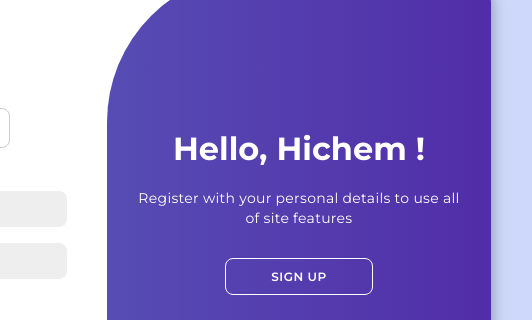
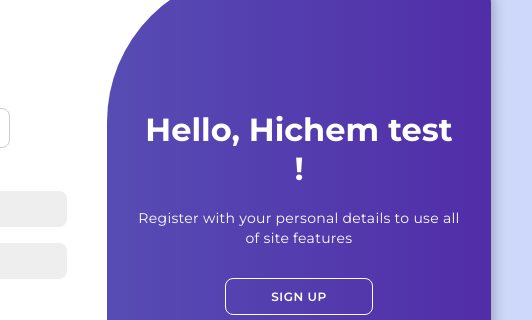
Before and after one commit to HichemBnM/login-page, a plain HTML site: page index.html in a window 1280 px wide. Shown: the part 188-508 px from the top of the page, 533-1065 px from the left. Drawn offline with Linux system fonts and the light colour scheme.

Commit message:
Update index.html

```diff
--- a/index.html
+++ b/index.html
@@ -52,7 +52,7 @@
                     <button class="hidden" id="login">Sign In</button>
                 </div>
                 <div class="toggle-panel toggle-right">
-                    <h1>Hello, Hichem !</h1>
+                    <h1>Hello, Hichem test !</h1>
                     <p>Register with your personal details to use all of site features</p>
                     <button class="hidden" id="register">Sign Up</button>
                 </div>
```
